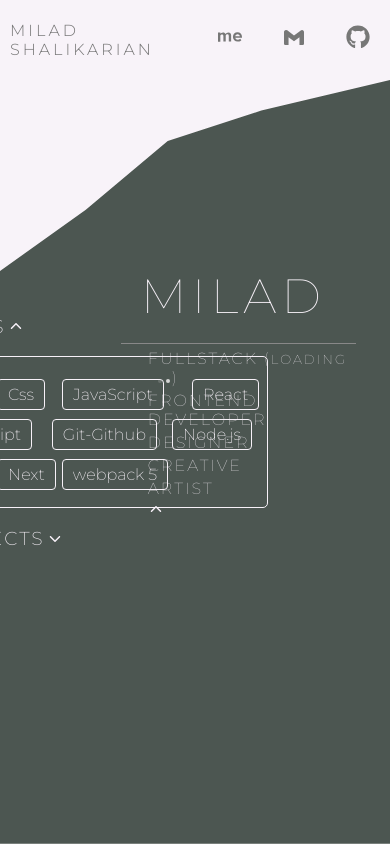
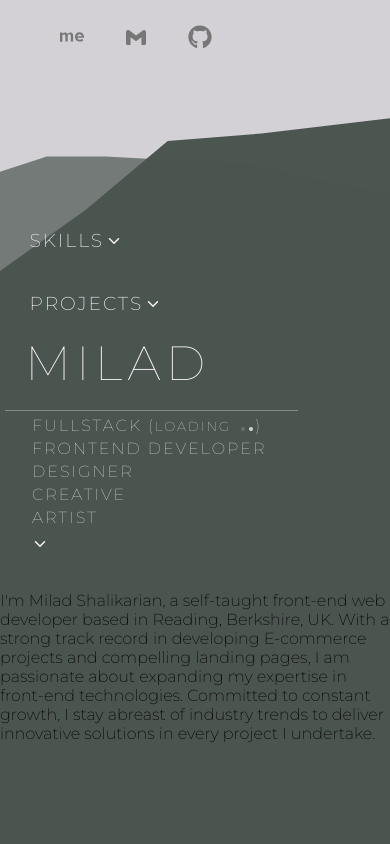
Before and after one commit to Milad64sh/portfolio-website, a Next.js app: page / in a window 390 px wide. Built offline with nearby package versions, Linux system fonts and the light colour scheme.

Commit message:
almost finished

```diff
--- a/pages/components/MobileNav.tsx
+++ b/pages/components/MobileNav.tsx
@@ -20,8 +20,8 @@ const MobileNav = () => {
           <div className={styles.logo}>
             <Link href='/' legacyBehavior>
               <a className={styles.logoLink}>
-                <span className={styles.logoSpan}>Milad</span>
-                <span className={styles.logoSpan}>Shalikarian</span>
+                <span className={styles.logoSpan}>M</span>
+                {/* <span className={styles.logoSpan}>S.H</span> */}
               </a>
             </Link>
           </div>
--- a/pages/components/Navigation.tsx
+++ b/pages/components/Navigation.tsx
@@ -20,7 +20,6 @@ const navigation: React.FC<NavbarProps> = () => {
             </a>
           </Link>
         </div>
-
         <div className={styles.navList}>
           <ul className={styles.menu}>
             <li>
--- a/pages/components/header.module.scss
+++ b/pages/components/header.module.scss
@@ -6,17 +6,18 @@
   transition: $transition;
 }
 .header {
+  position: relative;
   display: flex;
   flex-direction: column;
   justify-content: center;
   align-items: center;
-  position: relative;
   width: 100%;
   height: 90.5vh;
   background-size: cover;
   background-position: center;
   .HBG {
     display: flex;
+    position: absolute;
     flex-direction: column;
     width: 100%;
     height: 100%;
@@ -25,7 +26,7 @@
       position: absolute;
       display: block;
       -webkit-clip-path: polygon(
-        100% 0,
+        100% 15%,
         67% 4%,
         43% 8%,
         22% 17%,
@@ -33,12 +34,54 @@
         0 17%,
         0 0
       );
-      clip-path: polygon(100% 0, 67% 4%, 43% 8%, 22% 17%, 0 25%, 0 17%, 0 0);
+      clip-path: polygon(
+        100% 0,
+        100% 5%,
+        67% 7%,
+        43% 8%,
+        22% 17%,
+        0 25%,
+        0 0,
+        0 0
+      );
       background-color: rgba(#f7f1f8, 0.8);
       overflow: visible;
       z-index: 1;
       width: 100%;
       height: 100%;
+    }
+    .HBGMediumGrey {
+      flex: 1;
+      position: absolute;
+      display: block;
+      -webkit-clip-path: polygon(
+        100% 5%,
+        67% 4%,
+        43% 8%,
+        22% 17%,
+        0 39%,
+        0 100%,
+        100% 100%
+      );
+      clip-path: polygon(
+        100% 15%,
+        63% 11%,
+        27% 10%,
+        12% 10%,
+        0 12%,
+        0 100%,
+        100% 100%
+      );
+      background-color: rgba($dark-green, 0.7);
+      overflow: visible;
+      opacity: 0;
+      z-index: 1;
+      width: 100%;
+      height: 100%;
+      transition: all 0.4s ease-in-out;
+      @media screen and (max-width: 767px) {
+        opacity: 1;
+      }
     }
     .HBGDarkGrey {
       flex: 1;
@@ -54,44 +97,56 @@
         100% 100%
       );
       clip-path: polygon(
-        100% 0,
-        67% 4%,
+        100% 5%,
+        67% 7%,
         43% 8%,
-        22% 17%,
-        0 25%,
+        22% 14%,
+        0 23%,
         0 100%,
         100% 100%
       );
-      background-color: rgba(#000f08, 0.7);
       overflow: visible;
       z-index: 1;
       width: 100%;
       height: 100%;
+      @media screen and (min-width: 767px) {
+        background-color: rgba(#000f08, 0.7);
+      }
     }
   }
   .vertical {
     position: absolute;
     display: flex;
-    flex-direction: row;
-    justify-content: end;
+    flex-direction: row-reverse;
+    justify-content: space-around;
+    align-items: center;
+    z-index: 2500;
+    width: 100%;
+    height: 350px;
+    margin-bottom: 2rem;
+    margin-top: 0;
+    @media screen and (max-width: 767px) {
+      flex-direction: column-reverse;
+      justify-content: center;
       align-items: start;
-    z-index: 1500;
-    width: 100%;
-    height: 300px;
-    right: 0;
-    margin-bottom: 2rem;
+      margin-top: 0;
+    }
+    .more__mobile__p {
+      margin-top: 0;
+      font-family: 'Montserrat', sans-serif;
+      font-weight: 200;
+    }
     .title {
       display: flex;
       flex-direction: column;
       justify-content: center;
       align-items: start;
-      padding: 1.5rem 4rem 1.5rem 0;
+      padding: 0 4rem 1.5rem 0;
       z-index: 1000;
       color: #f7f1f8;
       text-transform: uppercase;
       border-left: none;
       border-right: none;
-      height: 55%;
       .headerH2 {
         letter-spacing: 5px;
         font-weight: 100;
@@ -171,11 +226,14 @@
         }
       }
     }
-  }
     .sections {
       display: flex;
       flex-direction: column;
       width: 50%;
+      @media screen and (max-width: 767px) {
+        margin-top: 20%;
+        margin-left: 5%;
+      }
       .section__content {
         display: flex;
         flex-direction: column;
@@ -235,3 +293,108 @@
       }
     }
   }
+  .lines {
+    position: absolute;
+    margin-top: 14.2%;
+    margin-left: 26.5%;
+    width: 350px;
+    height: 50px;
+    display: flex;
+    flex-direction: column;
+    justify-content: center;
+    align-items: end;
+    @media screen and (max-width: 767px) {
+      display: none;
+    }
+    .lines__twoFirstLine {
+      position: absolute;
+      width: 350px;
+      height: 30px;
+      display: flex;
+      flex-direction: column;
+      justify-content: center;
+      align-items: end;
+      .lines__twoFirstLine__firstVerticalLine {
+        width: 1px;
+        height: 0;
+        opacity: 0;
+        background-color: $light;
+        transition: all 0.4s ease-in-out;
+        &.showLine {
+          opacity: 1;
+          height: 30px;
+        }
+      }
+      .lines__twoFirstLine__horizontalLine {
+        width: 0px;
+        height: 1px;
+        opacity: 0;
+        background-color: $light;
+        transition: all 0.4s ease-in-out 0.2s;
+        &.showLine {
+          opacity: 1;
+          width: 350px;
+        }
+        &.closeLine {
+          opacity: 0;
+        }
+      }
+    }
+    .lines__secVerticalLine {
+      position: absolute;
+      width: 1px;
+      height: 0;
+      background-color: $light;
+      left: 0;
+      top: 40px;
+      transition: all 0.4s ease-in-out 0.4s;
+      &.showLine {
+        opacity: 1;
+        height: 20px;
+      }
+      &.closeLine {
+        opacity: 0;
+        transition-delay: 0s;
+        transition-duration: 0s;
+        height: 0;
+      }
+    }
+  }
+  .more {
+    position: absolute;
+    flex-direction: column;
+    margin-top: 30%;
+    z-index: 2000;
+    color: $light;
+    width: 50%;
+    border-left: 3px solid $light;
+    padding-left: 5px;
+    display: flex;
+    opacity: 0;
+    transition: all 0.4s ease-in-out 0.6s;
+    @media screen and (max-width: 767px) {
+      box-sizing: border-box;
+      border-left: none;
+      padding-left: 5px;
+      margin-top: 100%;
+      width: 100%;
+    }
+    &.showMore {
+      opacity: 1;
+    }
+    &.closeMore {
+      opacity: 0;
+      transition-delay: 0s;
+      transition-duration: 0.2s;
+    }
+    .more__p {
+      margin-top: 0;
+      font-family: 'Montserrat', sans-serif;
+      font-weight: 200;
+      display: block;
+      @media screen and (max-width: 767px) {
+        display: none;
+      }
+    }
+  }
+}
--- a/pages/components/header.tsx
+++ b/pages/components/header.tsx
@@ -4,15 +4,19 @@ import Skills from './skills/Skills';
 import { IoIosArrowDown } from 'react-icons/io';
 import Heading from './Heading';
 
-const header = () => {
-  const [toggleIcon, setToggleIcon] = useState(true);
-  const [toggleMoreIcon, setToggleMoreIcon] = useState(true);
+const Header = () => {
+  const [toggleIcon, setToggleIcon] = useState(false);
+  const [toggleMoreIcon, setToggleMoreIcon] = useState(false);
+  const [showLines, setShowLines] = useState(false);
+  const [showMore, setShowMore] = useState(false);
 
   const handleClick = () => {
     setToggleIcon((prevToggleIcon) => !prevToggleIcon);
   };
   const handleMore = () => {
     setToggleMoreIcon((prevToggle) => !prevToggle);
+    setShowLines((prevState) => !prevState);
+    setShowMore((prevState) => !prevState);
   };
 
   return (
@@ -21,9 +25,46 @@ const header = () => {
         <div className={styles.header}>
           <div className={styles.HBG}>
             <div className={styles.HBGLightGrey}></div>
+            <div className={styles.HBGMediumGrey}></div>
             <div className={styles.HBGDarkGrey}></div>
           </div>
           <div className={styles.vertical}>
+            <p className={styles.more__mobile__p}>
+              I'm Milad Shalikarian, a self-taught front-end web developer based
+              in Reading, Berkshire, UK. With a strong track record in
+              developing E-commerce projects and compelling landing pages, I am
+              passionate about expanding my expertise in front-end technologies.
+              Committed to constant growth, I stay abreast of industry trends to
+              deliver innovative solutions in every project I undertake.
+            </p>
+            <div className={styles.title}>
+              <h2 className={styles.headerH2}>Milad</h2>
+              <h3 className={styles.headerH3}>
+                <span className={styles.headerH3Span}>
+                  fullstack (<div className={styles.loadingTxt}>loading</div>
+                  <div className={styles.loadingContainer}>
+                    <div className={styles.loadingSpan}></div>
+                    <div className={styles.loadingSpan}></div>
+                    <div className={styles.loadingSpan}></div>)
+                  </div>
+                </span>
+                <span className={styles.headerH3Span}>frontend developer</span>
+                <span className={styles.headerH3Span}>designer</span>
+                <span className={styles.headerH3Span}>creative</span>
+                <span className={styles.headerH3Span}>artist</span>
+                <div className={styles.headerH3Span}>
+                  <span
+                    onClick={handleMore}
+                    className={`${styles.headerH3Span__span} ${
+                      toggleMoreIcon ? styles.rotate : ''
+                    }`}
+                  >
+                    <IoIosArrowDown />
+                  </span>
+                </div>
+              </h3>
+            </div>
+
             <div className={styles.sections}>
               <div className={styles.section__content}>
                 <div onClick={handleClick} className={styles.section__skills}>
@@ -51,33 +92,43 @@ const header = () => {
                 </span>
               </div>
             </div>
-            <div className={styles.title}>
-              <h2 className={styles.headerH2}>Milad</h2>
-              <h3 className={styles.headerH3}>
-                <span className={styles.headerH3Span}>
-                  fullstack (<div className={styles.loadingTxt}>loading</div>
-                  <div className={styles.loadingContainer}>
-                    <div className={styles.loadingSpan}></div>
-                    <div className={styles.loadingSpan}></div>
-                    <div className={styles.loadingSpan}></div>)
-                  </div>
-                </span>
-                <span className={styles.headerH3Span}>frontend developer</span>
-                <span className={styles.headerH3Span}>designer</span>
-                <span className={styles.headerH3Span}>creative</span>
-                <span className={styles.headerH3Span}>artist</span>
-                <div className={styles.headerH3Span}>
-                  <span
-                    onClick={handleMore}
-                    className={`${styles.headerH3Span__span} ${
-                      toggleMoreIcon ? styles.rotate : ''
-                    }`}
-                  >
-                    <IoIosArrowDown />
-                  </span>
-                </div>
-              </h3>
+          </div>
+          <div className={styles.lines}>
+            <div className={styles.lines__twoFirstLine}>
+              <div
+                className={`${styles.lines__twoFirstLine__firstVerticalLine} ${
+                  showLines ? styles.showLine : ''
+                }`}
+              ></div>
+              <div
+                className={`${styles.lines__twoFirstLine__horizontalLine} ${
+                  showLines ? styles.showLine : styles.closeLine
+                }`}
+              ></div>
             </div>
+            <div
+              className={`${styles.lines__secVerticalLine} ${
+                showLines ? styles.showLine : styles.closeLine
+              }`}
+            ></div>
+          </div>
+          <div
+            className={`${styles.more} ${
+              showMore ? styles.showMore : styles.closeMore
+            }`}
+          >
+            <p className={styles.more__p}>
+              My name is Milad Shalikarian, a self-taught front-end web
+              developer based in Reading, Berkshire, UK. With a rich portfolio
+              of successfully completed E-commerce projects and engaging landing
+              pages, I bring expertise and creativity to every endeavor.
+            </p>
+            <p className={styles.more__p}>
+              Driven by a passion for exploring new front-end technologies, I am
+              dedicated to continuous. My commitment to excellence fuels my
+              journey as a developer, ensuring that I deliver innovative and
+              cutting-edge solutions to every project I undertake.
+            </p>
           </div>
         </div>
       </header>
@@ -85,4 +136,4 @@ const header = () => {
   );
 };
 
-export default header;
+export default Header;
--- a/pages/components/mobileNav.module.scss
+++ b/pages/components/mobileNav.module.scss
@@ -24,6 +24,8 @@
       letter-spacing: 3px;
       padding-left: 10px;
       color: #777;
+      font-weight: 700;
+      font-size: 1.25rem;
     }
   }
   .menuIcon {
--- a/pages/components/skills/skills.module.scss
+++ b/pages/components/skills/skills.module.scss
@@ -41,7 +41,7 @@
   .skill-2--showSkill {
     transition: all 0.7s ease-in-out;
     margin-top: 0px;
-    margin-left: 140px;
+    margin-left: 130px;
     opacity: 1;
   }
   .skill-2--closeSkill {
@@ -53,7 +53,7 @@
   .skill-3--showSkill {
     transition: all 0.8s ease-in-out;
     margin-top: 0px;
-    margin-left: 270px;
+    margin-left: 238px;
     opacity: 1;
   }
   .skill-3--closeSkill {
@@ -78,7 +78,7 @@
   .skill-5--showSkill {
     transition: all 0.9s ease-in-out;
     margin-top: 40px;
-    margin-left: 130px;
+    margin-left: 115px;
     opacity: 1;
   }
   .skill-5--closeSkill {
@@ -90,7 +90,7 @@
   .skill-6--showSkill {
     transition: all 1s ease-in-out;
     margin-top: 40px;
-    margin-left: 250px;
+    margin-left: 226px;
     opacity: 1;
   }
   .skill-6--closeSkill {
@@ -115,7 +115,7 @@
   .skill-8--showSkill {
     transition: all 1.2s ease-in-out;
     margin-top: 80px;
-    margin-left: 75px;
+    margin-left: 64px;
     opacity: 1;
   }
   .skill-8--closeSkill {
@@ -127,7 +127,7 @@
   .skill-9--showSkill {
     transition: all 1.3s ease-in-out;
     margin-top: 80px;
-    margin-left: 140px;
+    margin-left: 130px;
     opacity: 1;
   }
   .skill-9--closeSkill {
--- a/pages/index.module.scss
+++ b/pages/index.module.scss
@@ -9,13 +9,9 @@
   flex-direction: column;
   position: relative;
   font-family: 'Montserrat', sans-serif;
-  width: 100%;
   .header {
     background-size: cover;
     background-position: center;
-    @media screen and (max-width: 767px) {
-      background-image: none;
-    }
   }
   .sideNav {
     position: absolute;
--- a/styles/global.scss
+++ b/styles/global.scss
@@ -1,7 +1,11 @@
 @import url('https://fonts.googleapis.com/css2?family=Montserrat:wght@100;200;300&family=Work+Sans:wght@700&display=swap');
+@import '../styles/variables.scss';
 
 body {
   margin: 0;
   padding: 0;
   font-family: 'Montserrat', sans-serif;
+  @media screen and (max-width: 767px) {
+    background-color: rgba(#000f08, 0.7);
+  }
 }
```
Also changed, not shown: pages/components/navigation.module.scss (+7 -1 lines), pages/layout.tsx (+0 -33 lines), 1 other file (tests, documents, lock files or other folders). Lines whose indentation alone changed are shown as unchanged.
